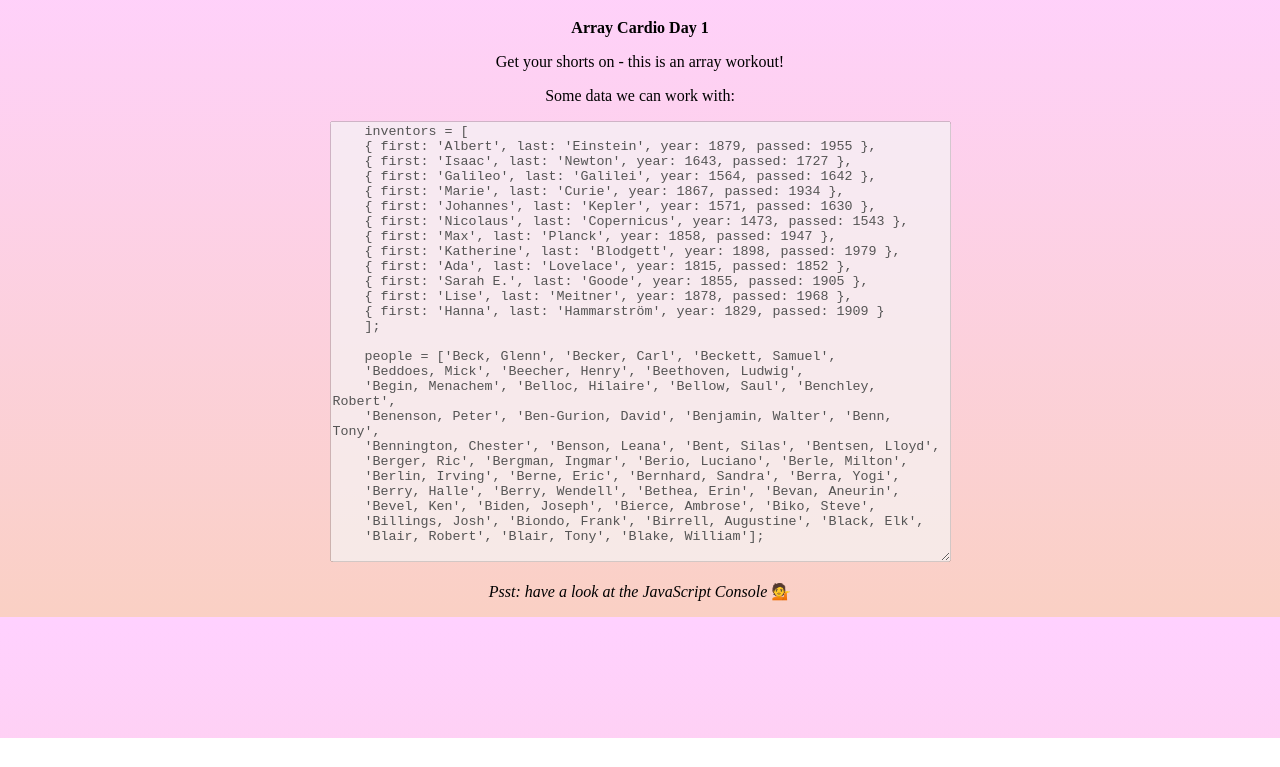
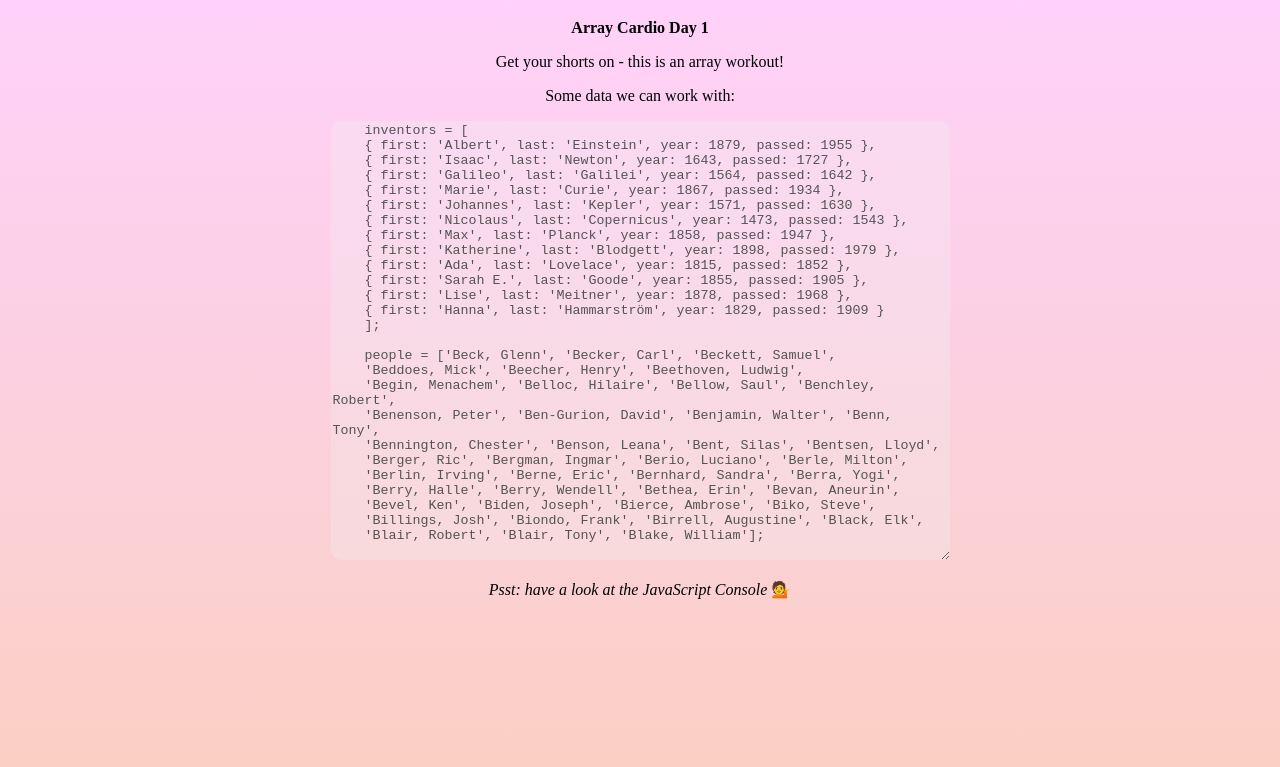
Before and after one commit to yhryu1030/JavaScript30, a plain HTML site: page 04 - Array Cardio Day 1/index.html in a window 1280 px wide. Shown: the part 62-829 px from the top of the page. Before the commit the page ends 800 px from the top, so only its background shows below. Drawn offline with Linux system fonts and the light colour scheme.

Commit message:
Day 4 CSS update

```diff
--- a/04 - Array Cardio Day 1/index.html
+++ b/04 - Array Cardio Day 1/index.html
@@ -5,6 +5,16 @@
     text-align: center;
     background-image: linear-gradient(to top, #fad0c4 0%, #ffd1ff 100%);
     background-size: cover;
+  }
+
+  body {
+    height: 100vh;
+  }
+
+  textarea {
+    max-width: 100%;
+    border-radius: 10px;
+    border: none;
   }
 </style>
 <head>
```
